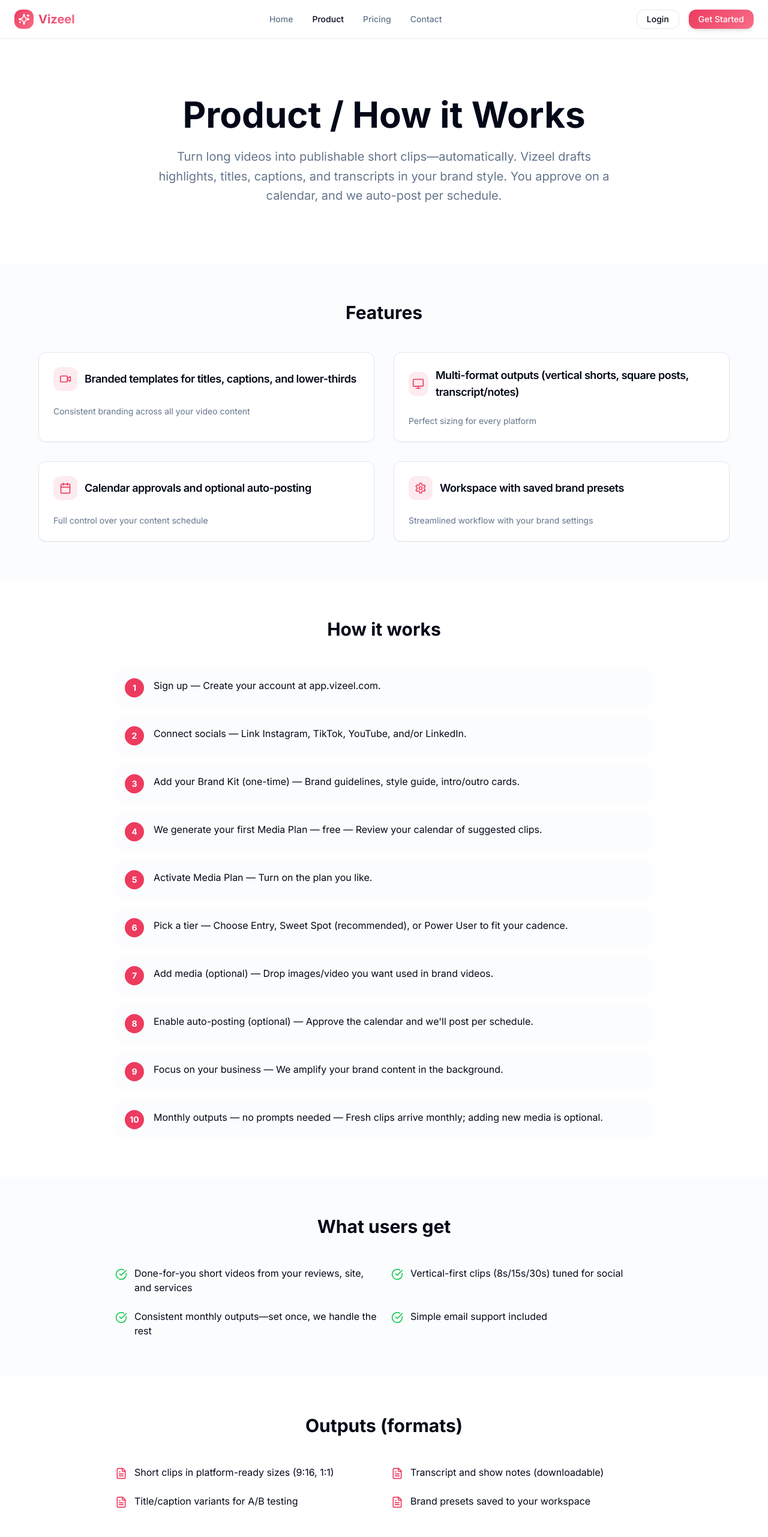
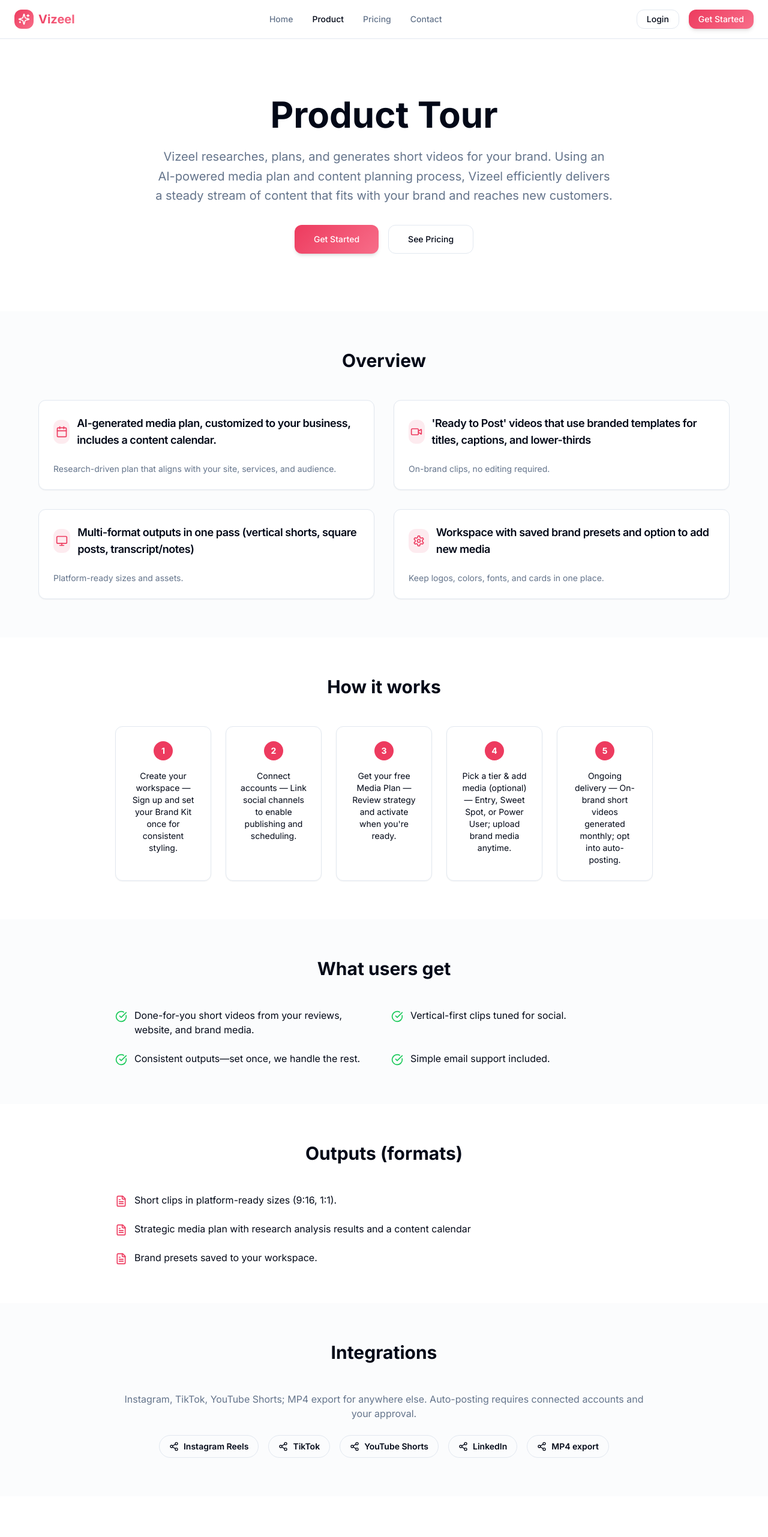
Before and after one commit to vizeel/vizeel-website, a React (Vite) app: page /product in a window 1280 px wide. Shown: the top 2563 px of the page at 60% size. Built offline with nearby package versions, Linux system fonts and the light colour scheme.

Commit message:
Update product page content
Replace all page copy on the /product page to match the provided Google Doc content. Preserve the existing layout structure and styling, only updating text content as specified.

```diff
--- a/src/pages/Product.tsx
+++ b/src/pages/Product.tsx
@@ -5,7 +5,6 @@ import { Card, CardContent, CardDescription, CardHeader, CardTitle } from "@/com
 import { Badge } from "@/components/ui/badge";
 import { Helmet } from "react-helmet-async";
 import {
-  Users,
   Video,
   Calendar,
   Settings,
@@ -15,65 +14,62 @@ import {
   Smartphone,
   Shield,
   CheckCircle,
+  UserPlus,
+  Link,
+  Palette,
 } from "lucide-react";
 
 const Product = () => {
   const features = [
     {
+      icon: Calendar,
+      title: "AI-generated media plan, customized to your business, includes a content calendar.",
+      description: "Research-driven plan that aligns with your site, services, and audience."
+    },
+    {
       icon: Video,
-      title: "Branded templates for titles, captions, and lower-thirds",
-      description: "Consistent branding across all your video content"
+      title: "'Ready to Post' videos that use branded templates for titles, captions, and lower-thirds",
+      description: "On-brand clips, no editing required."
     },
     {
       icon: Monitor,
-      title: "Multi-format outputs (vertical shorts, square posts, transcript/notes)",
-      description: "Perfect sizing for every platform"
-    },
-    {
-      icon: Calendar,
-      title: "Calendar approvals and optional auto-posting",
-      description: "Full control over your content schedule"
+      title: "Multi-format outputs in one pass (vertical shorts, square posts, transcript/notes)",
+      description: "Platform-ready sizes and assets."
     },
     {
       icon: Settings,
-      title: "Workspace with saved brand presets",
-      description: "Streamlined workflow with your brand settings"
+      title: "Workspace with saved brand presets and option to add new media",
+      description: "Keep logos, colors, fonts, and cards in one place."
     }
   ];
 
   const howItWorksSteps = [
-    "Sign up — Create your account at app.vizeel.com.",
-    "Connect socials — Link Instagram, TikTok, YouTube, and/or LinkedIn.",
-    "Add your Brand Kit (one-time) — Brand guidelines, style guide, intro/outro cards.",
-    "We generate your first Media Plan — free — Review your calendar of suggested clips.",
-    "Activate Media Plan — Turn on the plan you like.",
-    "Pick a tier — Choose Entry, Sweet Spot (recommended), or Power User to fit your cadence.",
-    "Add media (optional) — Drop images/video you want used in brand videos.",
-    "Enable auto-posting (optional) — Approve the calendar and we'll post per schedule.",
-    "Focus on your business — We amplify your brand content in the background.",
-    "Monthly outputs — no prompts needed — Fresh clips arrive monthly; adding new media is optional."
+    "Create your workspace — Sign up and set your Brand Kit once for consistent styling.",
+    "Connect accounts — Link social channels to enable publishing and scheduling.",
+    "Get your free Media Plan — Review strategy and activate when you're ready.",
+    "Pick a tier & add media (optional) — Entry, Sweet Spot, or Power User; upload brand media anytime.",
+    "Ongoing delivery — On-brand short videos generated monthly; opt into auto-posting."
   ];
 
   const outputs = [
-    "Short clips in platform-ready sizes (9:16, 1:1)",
-    "Transcript and show notes (downloadable)",
-    "Title/caption variants for A/B testing",
-    "Brand presets saved to your workspace"
+    "Short clips in platform-ready sizes (9:16, 1:1).",
+    "Strategic media plan with research analysis results and a content calendar",
+    "Brand presets saved to your workspace."
   ];
 
   const userBenefits = [
-    "Done-for-you short videos from your reviews, site, and services",
-    "Vertical-first clips (8s/15s/30s) tuned for social",
-    "Consistent monthly outputs—set once, we handle the rest",
-    "Simple email support included"
+    "Done-for-you short videos from your reviews, website, and brand media.",
+    "Vertical-first clips tuned for social.",
+    "Consistent outputs—set once, we handle the rest.",
+    "Simple email support included."
   ];
 
   const integrations = [
-    "Instagram",
+    "Instagram Reels",
     "TikTok",
     "YouTube Shorts",
     "LinkedIn",
-    "MP4 export for anywhere else"
+    "MP4 export"
   ];
 
   const structuredData = {
@@ -93,10 +89,10 @@ const Product = () => {
     <>
       <Navigation />
       <Helmet>
-        <title>Product / How it Works – Vizeel</title>
+        <title>Product — Vizeel</title>
         <meta
           name="description"
-          content="Sign up, connect socials, add your brand kit once, and Vizeel auto-generates a media plan and monthly short-form outputs—no prompts needed."
+          content="Vizeel researches, plans, and generates short-form brand videos from your site, services, and reviews. No prompts required."
         />
         <meta
           name="keywords"
@@ -106,16 +102,16 @@ const Product = () => {
         <meta name="robots" content="index,follow" />
 
         {/* Open Graph */}
-        <meta property="og:title" content="Product / How it Works – Vizeel" />
-        <meta property="og:description" content="Sign up, connect socials, add your brand kit once, and Vizeel auto-generates a media plan and monthly short-form outputs—no prompts needed." />
+        <meta property="og:title" content="Product — Vizeel" />
+        <meta property="og:description" content="Vizeel researches, plans, and generates short-form brand videos from your site, services, and reviews. No prompts required." />
         <meta property="og:url" content="https://vizeel.com/product" />
         <meta property="og:image" content="/og/vizeel-product.png" />
         <meta property="og:type" content="website" />
 
         {/* Twitter */}
         <meta name="twitter:card" content="summary_large_image" />
-        <meta name="twitter:title" content="Product / How it Works – Vizeel" />
-        <meta name="twitter:description" content="Sign up, connect socials, add your brand kit once, and Vizeel auto-generates a media plan and monthly short-form outputs—no prompts needed." />
+        <meta name="twitter:title" content="Product — Vizeel" />
+        <meta name="twitter:description" content="Vizeel researches, plans, and generates short-form brand videos from your site, services, and reviews. No prompts required." />
         <meta name="twitter:image" content="/og/vizeel-product.png" />
 
         <script type="application/ld+json">
@@ -129,21 +125,27 @@ const Product = () => {
           <div className="container mx-auto px-6">
             <div className="max-w-4xl mx-auto text-center">
               <h1 className="text-4xl md:text-6xl font-bold mb-6 text-foreground">
-                Product / How it Works
+                Product Tour
               </h1>
-              <p className="text-xl text-muted-foreground max-w-3xl mx-auto leading-relaxed">
-                Turn long videos into publishable short clips—automatically. Vizeel drafts highlights,
-                titles, captions, and transcripts in your brand style. You approve on a calendar, and
-                we auto-post per schedule.
+              <p className="text-xl text-muted-foreground max-w-3xl mx-auto leading-relaxed mb-8">
+                Vizeel researches, plans, and generates short videos for your brand. Using an AI-powered media plan and content planning process, Vizeel efficiently delivers a steady stream of content that fits with your brand and reaches new customers.
               </p>
+              <div className="flex flex-col sm:flex-row gap-4 justify-center">
+                <Button variant="accent" size="lg" asChild>
+                  <a href="/signup">Get Started</a>
+                </Button>
+                <Button variant="outline" size="lg" asChild>
+                  <a href="/pricing">See Pricing</a>
+                </Button>
+              </div>
             </div>
           </div>
         </section>
 
-        {/* Features Section */}
+        {/* Overview Section */}
         <section className="py-16 bg-muted/30">
           <div className="container mx-auto px-6">
-            <h2 className="text-3xl font-bold text-center mb-12 text-foreground">Features</h2>
+            <h2 className="text-3xl font-bold text-center mb-12 text-foreground">Overview</h2>
             <div className="grid md:grid-cols-2 gap-8 max-w-6xl mx-auto">
               {features.map((feature, index) => (
                 <Card key={index} className="border-border bg-card">
@@ -171,14 +173,16 @@ const Product = () => {
           <div className="container mx-auto px-6">
             <h2 className="text-3xl font-bold text-center mb-12 text-foreground">How it works</h2>
             <div className="max-w-4xl mx-auto">
-              <div className="space-y-4">
+              <div className="grid md:grid-cols-2 lg:grid-cols-5 gap-6">
                 {howItWorksSteps.map((step, index) => (
-                  <div key={index} className="flex items-start gap-4 p-4 rounded-lg bg-muted/30">
-                    <div className="w-8 h-8 bg-accent rounded-full flex items-center justify-center text-white font-bold text-sm flex-shrink-0">
-                      {index + 1}
-                    </div>
-                    <p className="text-foreground flex-1">{step}</p>
-                  </div>
+                  <Card key={index} className="border-border bg-card text-center">
+                    <CardContent className="p-6">
+                      <div className="w-8 h-8 bg-accent rounded-full flex items-center justify-center text-white font-bold text-sm mx-auto mb-4">
+                        {index + 1}
+                      </div>
+                      <p className="text-foreground text-sm">{step}</p>
+                    </CardContent>
+                  </Card>
                 ))}
               </div>
             </div>
@@ -207,7 +211,7 @@ const Product = () => {
           <div className="container mx-auto px-6">
             <h2 className="text-3xl font-bold text-center mb-12 text-foreground">Outputs (formats)</h2>
             <div className="max-w-4xl mx-auto">
-              <div className="grid md:grid-cols-2 gap-6">
+              <div className="grid md:grid-cols-1 gap-6">
                 {outputs.map((output, index) => (
                   <div key={index} className="flex items-start gap-3">
                     <FileText className="w-5 h-5 text-accent flex-shrink-0 mt-1" />
@@ -224,7 +228,10 @@ const Product = () => {
           <div className="container mx-auto px-6">
             <h2 className="text-3xl font-bold text-center mb-12 text-foreground">Integrations</h2>
             <div className="max-w-4xl mx-auto">
-              <div className="flex flex-wrap justify-center gap-4 mb-6">
+              <p className="text-center text-muted-foreground mb-6">
+                Instagram, TikTok, YouTube Shorts; MP4 export for anywhere else. Auto-posting requires connected accounts and your approval.
+              </p>
+              <div className="flex flex-wrap justify-center gap-4">
                 {integrations.map((integration, index) => (
                   <Badge key={index} variant="outline" className="px-4 py-2 text-sm">
                     <Share2 className="w-4 h-4 mr-2" />
@@ -232,9 +239,6 @@ const Product = () => {
                   </Badge>
                 ))}
               </div>
-              <p className="text-center text-muted-foreground">
-                Auto-posting requires connected accounts and your approval.
-              </p>
             </div>
           </div>
         </section>
@@ -263,15 +267,13 @@ const Product = () => {
         <section className="py-16 bg-accent/5">
           <div className="container mx-auto px-6 text-center">
             <div className="max-w-2xl mx-auto">
-              <h2 className="text-3xl font-bold mb-8 text-foreground">Ready to get started?</h2>
+              <h2 className="text-3xl font-bold mb-8 text-foreground">Get started</h2>
               <div className="flex flex-col sm:flex-row gap-4 justify-center">
                 <Button variant="accent" size="lg" asChild>
-                  <a href="/contact">Join the waitlist</a>
+                  <a href="/signup">Sign up</a>
                 </Button>
                 <Button variant="outline" size="lg" asChild>
-                  <a href="https://app.vizeel.com" target="_blank" rel="noopener noreferrer">
-                    Create your account
-                  </a>
+                  <a href="/contact">Contact</a>
                 </Button>
               </div>
             </div>
```
